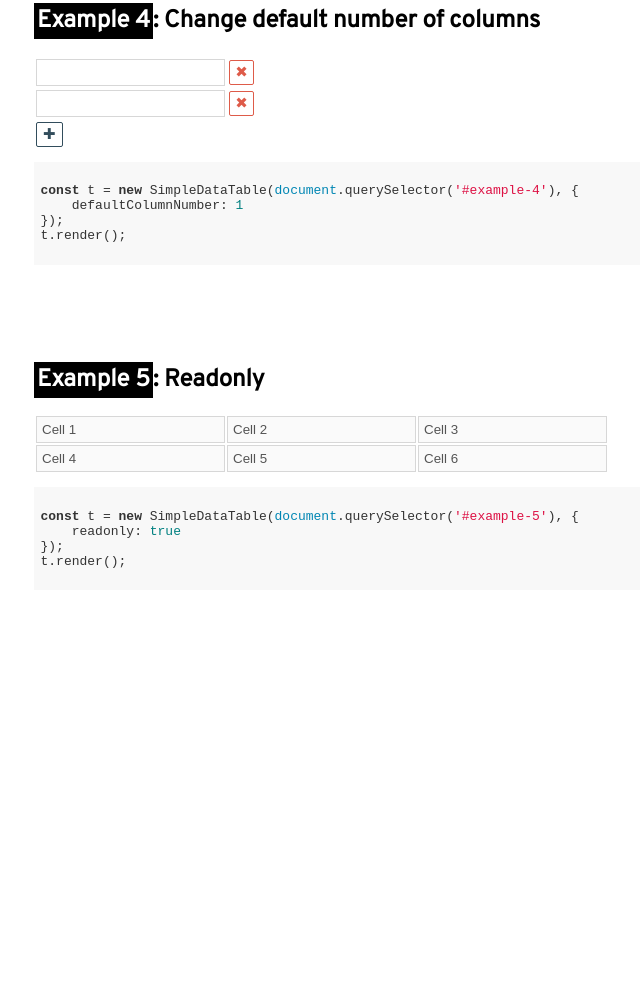
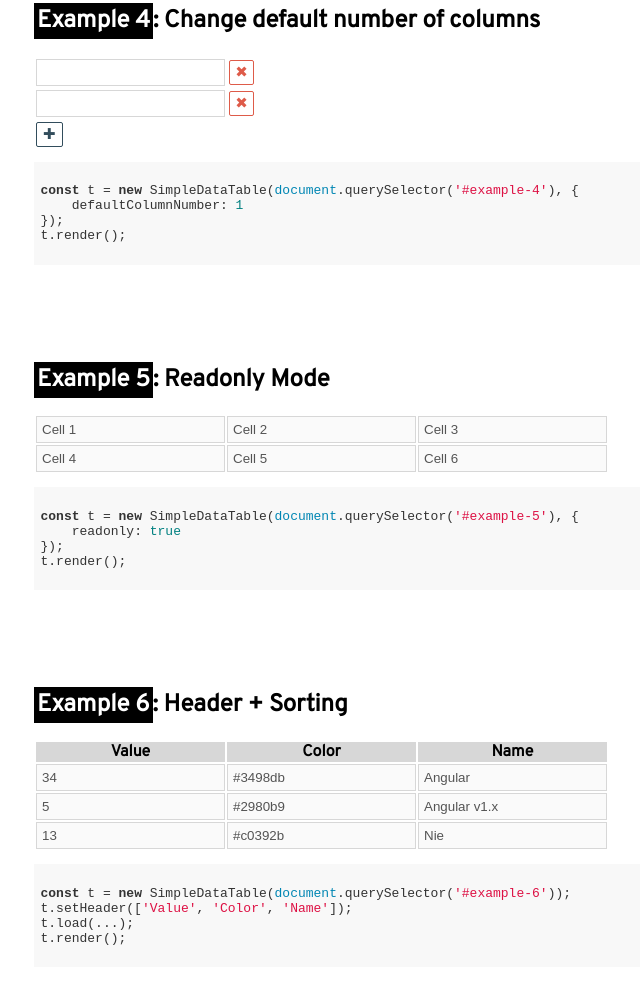
Before and after one commit to piecioshka/simple-data-table, a website: page demo/index.html in a window 1280 px wide. Shown: the part 1151-2134 px from the top of the page, without its empty margins (296-936 px from the left). Before the commit the page ends 1841 px from the top, so only its background shows below. Drawn offline with Linux system fonts and the light colour scheme; a web font is replaced by a local one.

Commit message:
Support header with sorting

```diff
--- a/demo/index.html
+++ b/demo/index.html
@@ -10,6 +10,7 @@
     <link rel="stylesheet" href="styles/main.css"/>
     <link rel="stylesheet" href="../src/skins/default.css"/>
     <script src="../test/fixtures/2-rows.js"></script>
+    <script src="../test/fixtures/3-rows.js"></script>
     <script src="../src/index.js"></script>
 
     <link rel="stylesheet" href="vendors/highlight/styles/github.css"/>
@@ -102,7 +103,7 @@ t.render();
 </section>
 
 <section>
-    <h2><em>Example 5</em>: Readonly</h2>
+    <h2><em>Example 5</em>: Readonly Mode</h2>
     <div id="example-5"></div>
     <script>
         (function () {
@@ -121,5 +122,26 @@ t.render();
     </code></pre>
 </section>
 
+<section>
+    <h2><em>Example 6</em>: Header + Sorting</h2>
+    <div id="example-6"></div>
+    <script>
+        (function () {
+            const t = new SimpleDataTable(document.querySelector('#example-6'), {
+                readonly: true
+            });
+            t.setHeader(['Value', 'Color', 'Name']);
+            t.load(FIXTURE_3_ROWS);
+            t.render();
+        })();
+    </script>
+    <pre><code>
+const t = new SimpleDataTable(document.querySelector('#example-6'));
+t.setHeader(['Value', 'Color', 'Name']);
+t.load(...);
+t.render();
+    </code></pre>
+</section>
+
 </body>
 </html>
--- a/src/index.js
+++ b/src/index.js
@@ -6,8 +6,29 @@ class SimpleDataTable {
         this.defaultColumnPrefix = options.defaultColumnPrefix || 'column';
         this.defaultColumnNumber = options.defaultColumnNumber || 3;
         this.defaultHighlightedCellClass = options.defaultHighlightedCellClass || 'highlighted-cell';
+        this.header = [];
         this.data = [];
         this._events = {};
+    }
+
+    _renderHeader($table) {
+        const $thead = document.createElement('thead');
+        const $header = document.createElement('tr');
+
+        this.header.forEach((name, index) => {
+            const $cell = this._createEmptyHeaderCell();
+            $cell.textContent = name;
+
+            $cell.addEventListener('click', () => {
+                this.sortByColumn(index);
+                this.render();
+            });
+
+            $header.appendChild($cell);
+        });
+
+        $thead.appendChild($header);
+        $table.appendChild($thead);
     }
 
     render() {
@@ -18,6 +39,11 @@ class SimpleDataTable {
         this.$el.innerHTML = '';
 
         const $table = document.createElement('table');
+
+        if (this.header.length > 0) {
+            this._renderHeader($table);
+        }
+
         const $tbody = document.createElement('tbody');
         $table.appendChild($tbody);
 
@@ -117,6 +143,10 @@ class SimpleDataTable {
         return document.createElement('td');
     }
 
+    _createEmptyHeaderCell() {
+        return document.createElement('th');
+    }
+
     _createCellWithRemoveRowButton() {
         const $cell = this._createEmptyCell();
         const $removeButton = document.createElement('button');
@@ -203,6 +233,10 @@ class SimpleDataTable {
             .map(($input) => $input.name);
     }
 
+    setHeader(items) {
+        this.header = items;
+    }
+
     load(data) {
         this.data = Array.from(data);
         return this;
--- a/src/skins/default.css
+++ b/src/skins/default.css
@@ -1,3 +1,9 @@
+th {
+    border: none;
+    background-color: #d7d7d7;
+    padding: 0;
+}
+
 td {
     border: none;
     padding: 0;
```
Also changed, not shown: README.md.
